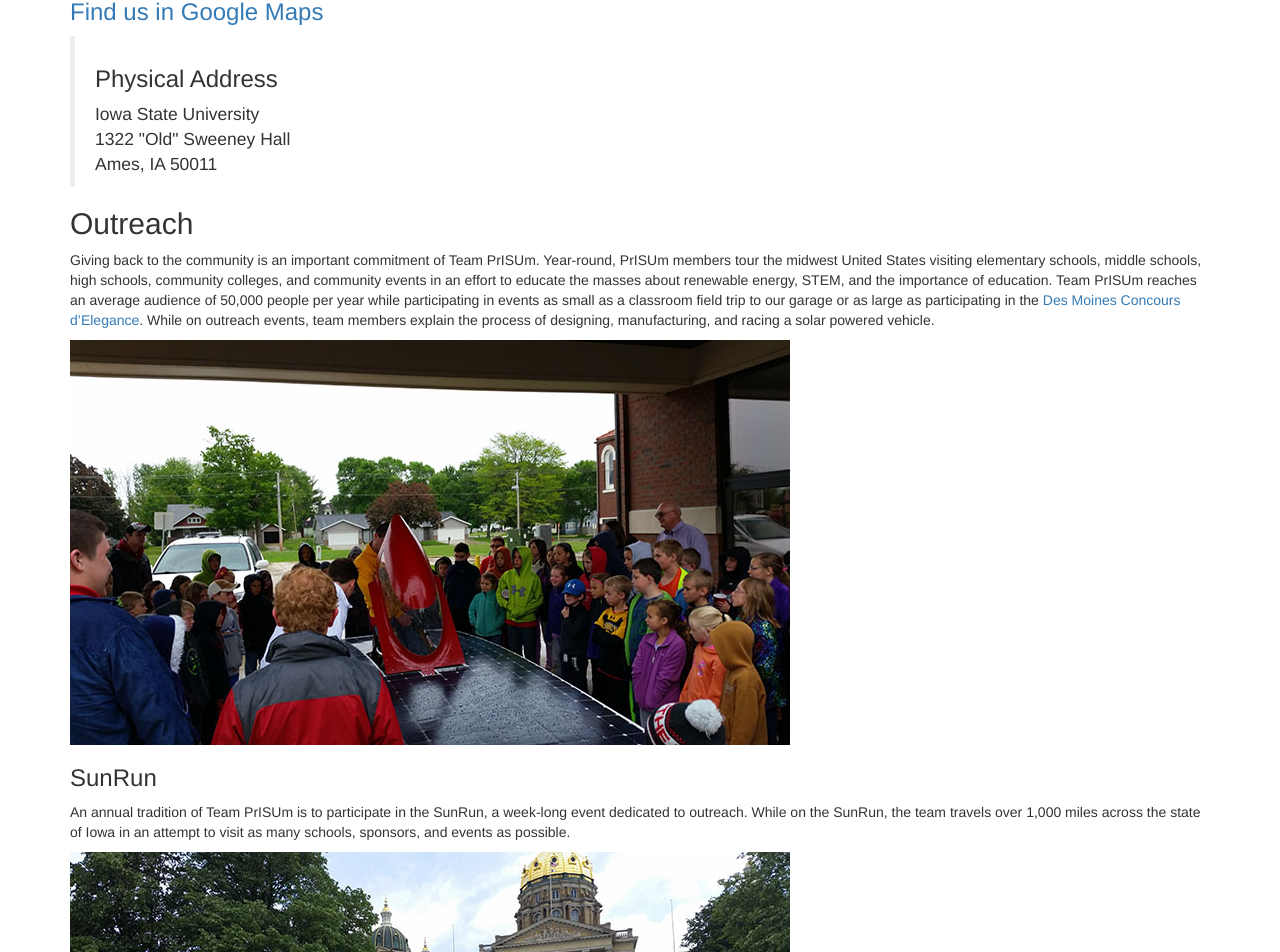
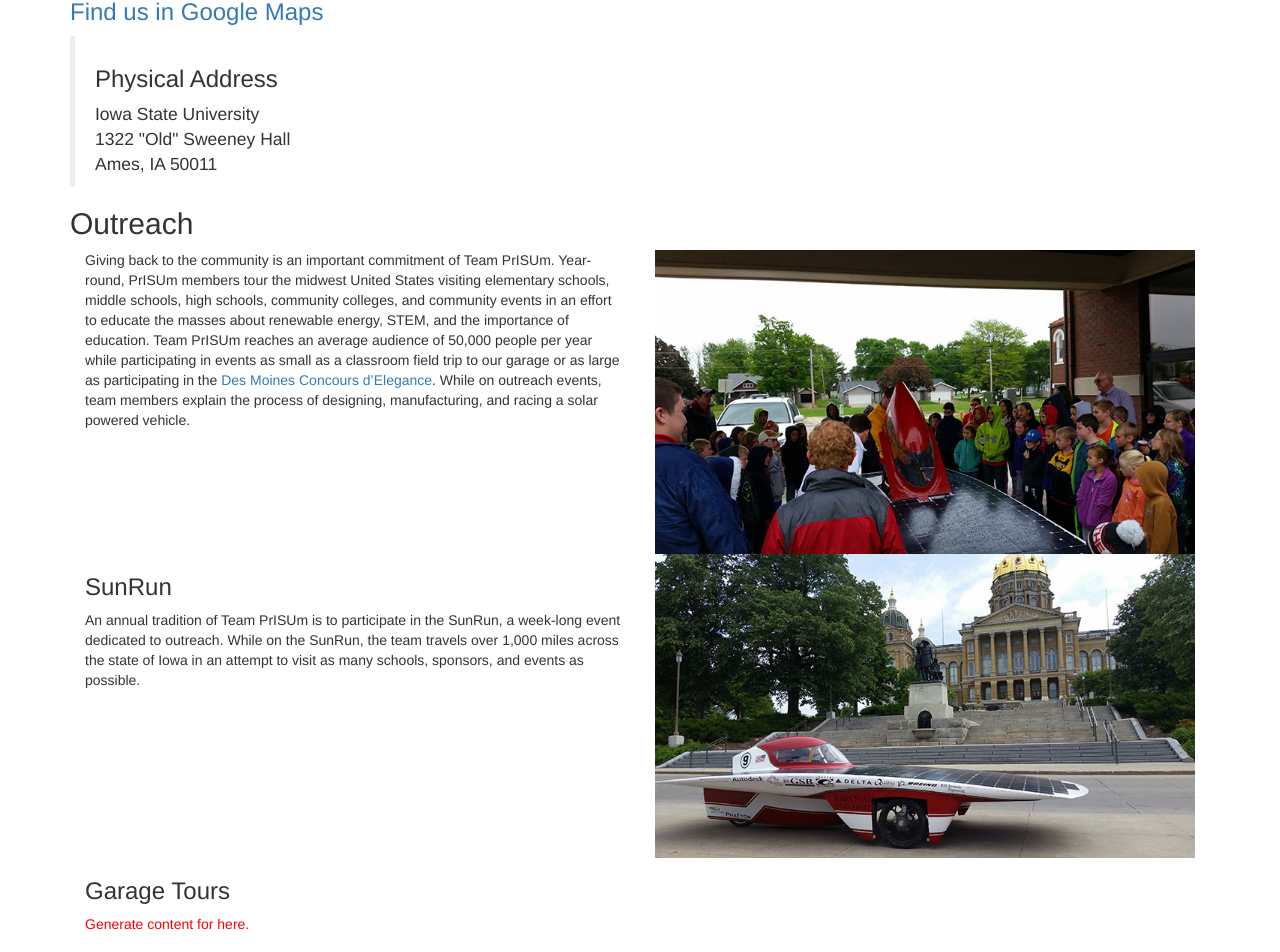
Before and after one commit to ISU-WebDevClub/prisum, a Flask app: page /contact in a window 1280 px wide. Shown: the part 1536-2488 px from the top of the page. Run offline with Flask 2, Linux system fonts and the light colour scheme; some libraries are stand-ins or nearby versions.

Commit message:
Added grid system to Outreach section

```diff
--- a/prisum/templates/contact.html
+++ b/prisum/templates/contact.html
@@ -80,40 +80,63 @@
     <div id="outreach">
         <h2>Outreach</h2>
 
-        <p>Giving back to the community is an important commitment of Team PrISUm. Year-round, PrISUm members tour the
-            midwest United States visiting elementary schools, middle schools, high schools, community colleges, and
-            community events in an effort to educate the masses about renewable energy, STEM, and the importance of
-            education. Team PrISUm reaches an average audience of 50,000 people per year while participating in events
-            as small as a classroom field trip to our garage or as large as participating in the <a
-                    href="http://www.desmoinesconcours.com/" target="_blank">Des Moines Concours d’Elegance</a>. While
-            on outreach events, team members explain the process of designing, manufacturing, and racing a solar powered
-            vehicle.</p>
-
-        <img src="../static/img/outreach1.jpg">
-
+        <div class="container-fluid">
+            <div class="row">
+                <div class="col-md-6">
+                    <p>Giving back to the community is an important commitment of Team PrISUm. Year-round, PrISUm
+                        members tour the midwest United States visiting elementary schools, middle schools, high
+                        schools, community colleges, and community events in an effort to educate the masses about
+                        renewable energy, STEM, and the importance of education. Team PrISUm reaches an average audience
+                        of 50,000 people per year while participating in events as small as a classroom field trip to
+                        our garage or as large as participating in the <a href="http://www.desmoinesconcours.com/"
+                                                                          target="_blank">Des Moines Concours
+                            d’Elegance</a>. While on outreach events, team members explain the process of designing,
+                        manufacturing, and racing a solar powered vehicle.</p>
+                </div>
+                <div class="col-md-6">
+                    <img src="../static/img/outreach1.jpg" style="width: 100%">
+                </div>
+            </div>
+            <div class="row">
+                <div class="col-md-6">
                     <h3>SunRun</h3>
 
-        <p>An annual tradition of Team PrISUm is to participate in the SunRun, a week-long event dedicated to outreach.
-            While on the SunRun, the team travels over 1,000 miles across the state of Iowa in an attempt to visit
-            as many schools, sponsors, and events as possible.</p>
-
-        <img src="../static/img/outreach2.jpg">
-
+                    <p>An annual tradition of Team PrISUm is to participate in the SunRun, a week-long event dedicated
+                        to outreach. While on the SunRun, the team travels over 1,000 miles across the state of Iowa in
+                        an attempt to visit as many schools, sponsors, and events as possible.</p>
+                </div>
+                <div class="col-md-6">
+                    <img src="../static/img/outreach2.jpg" style="width: 100%">
+                </div>
+            </div>
+            <div class="row">
+                <div class="col-md-12">
                     <h3>Garage Tours</h3>
 
                     <p style="color: red">Generate content for here.</p>
-
+                </div>
+            </div>
+            <div class="row">
+                <div class="col-md-12">
                     <a href="mailto:outreach@prisum.org">
                         <h3>Invite PrISUm to your event!</h3>
                     </a>
-
+                </div>
+            </div>
+            <div class="row">
+                <div class="col-md-12">
                     <h3 style="color: red">Solar Car Fundamentals (MOVE TO DIFFERENT PAGE?)</h3>
-
-
+                </div>
+            </div>
+            <div class="row">
+                <div class="col-md-12">
                     <h3>Outreach Calendar</h3>
-
+                    <br>
                     <iframe src="http://www.google.com/calendar/embed?src=outreachprisum%40gmail.com&amp;ctz=America/Chicago"
-                style="border-width: 0px;width:100%;height:30vw;" frameborder="0" scrolling="no"></iframe>
+                            style="border-width: 0px;width:100%;height:80vw;max-height:500px" frameborder="0" scrolling="no"></iframe>
+                </div>
+            </div>
+        </div>
 
     </div>
 
```
Lines whose indentation alone changed are shown as unchanged.
